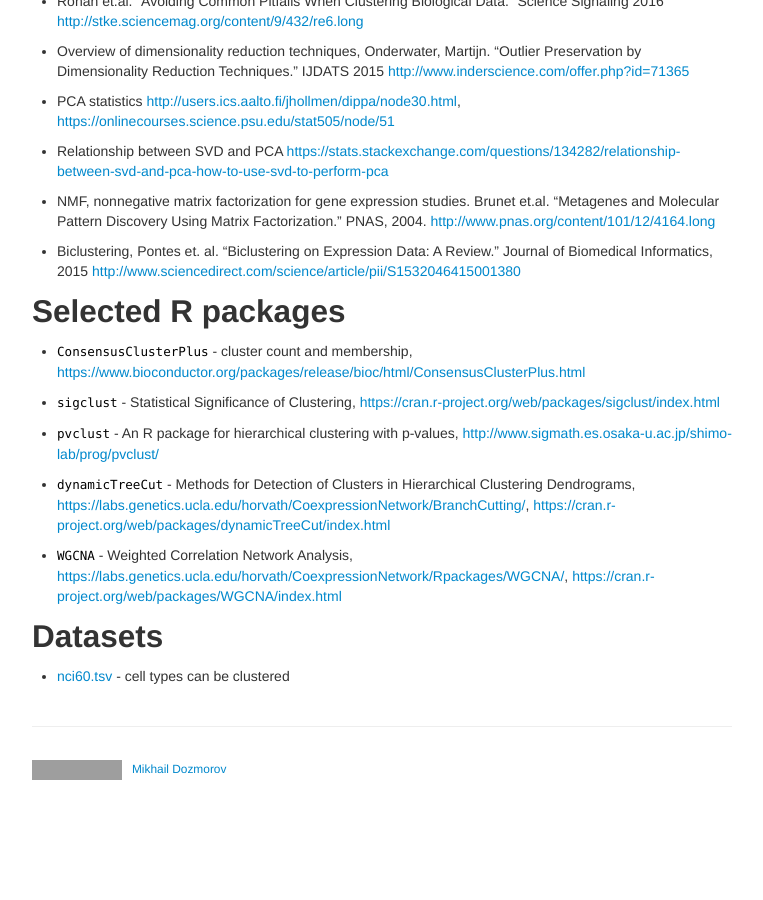
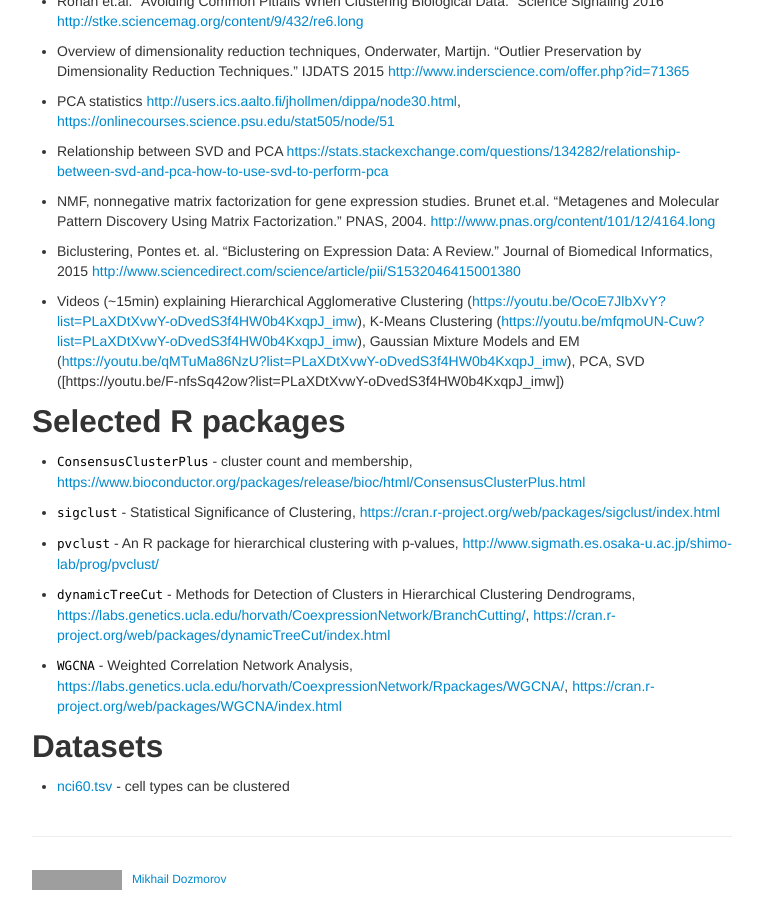
Before and after one commit to mdozmorov/BIOS567, a Jekyll site: the page built from pages/09_clustering.md, in a window 1280 px wide and 900 px high, scrolled down 872 px. Shown: the whole window, without its empty margins (258-1021 px from the left). Built offline with Jekyll 4.4.1, drawn with Linux system fonts in a browser that asks for light colours; before the commit the page ends 1662 px from its top, so only the background shows below that; grey boxes are pictures that could not be loaded.

Commit message:
Add video lectures about clustering

```diff
--- a/pages/09_clustering.md
+++ b/pages/09_clustering.md
@@ -50,6 +50,8 @@ Clustering QC slides, [HTML](/BIOS567/assets/presentation_Clustering/Clustering2
 
 - Biclustering, Pontes et. al. “Biclustering on Expression Data: A Review.” Journal of Biomedical Informatics, 2015 [http://www.sciencedirect.com/science/article/pii/S1532046415001380](http://www.sciencedirect.com/science/article/pii/S1532046415001380)
 
+- Videos (~15min) explaining Hierarchical Agglomerative Clustering ([https://youtu.be/OcoE7JlbXvY?list=PLaXDtXvwY-oDvedS3f4HW0b4KxqpJ_imw](https://youtu.be/OcoE7JlbXvY?list=PLaXDtXvwY-oDvedS3f4HW0b4KxqpJ_imw)), K-Means Clustering ([https://youtu.be/mfqmoUN-Cuw?list=PLaXDtXvwY-oDvedS3f4HW0b4KxqpJ_imw](https://youtu.be/mfqmoUN-Cuw?list=PLaXDtXvwY-oDvedS3f4HW0b4KxqpJ_imw)), Gaussian Mixture Models and EM ([https://youtu.be/qMTuMa86NzU?list=PLaXDtXvwY-oDvedS3f4HW0b4KxqpJ_imw](https://youtu.be/qMTuMa86NzU?list=PLaXDtXvwY-oDvedS3f4HW0b4KxqpJ_imw)), PCA, SVD ([https://youtu.be/F-nfsSq42ow?list=PLaXDtXvwY-oDvedS3f4HW0b4KxqpJ_imw])
+
 ## Selected R packages
 
 - `ConsensusClusterPlus` - cluster count and membership, [https://www.bioconductor.org/packages/release/bioc/html/ConsensusClusterPlus.html](https://www.bioconductor.org/packages/release/bioc/html/ConsensusClusterPlus.html)
```
